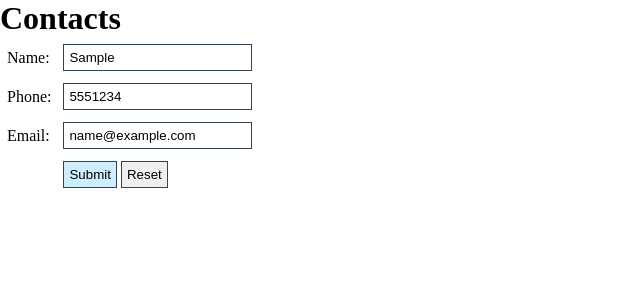
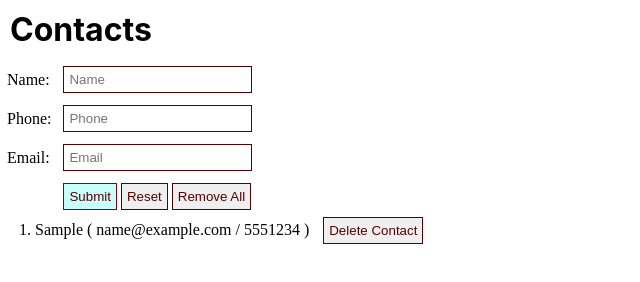
Before and after one commit to SaMaSaLa/contacts, a plain HTML site: page index.html in a window 1280 px wide. Both pictures are taken after typing "Sample", "5551234", "name@example.com" into the empty fields and a click on the input "Submit". Shown: the whole page, without its empty margins (0-640 px from the left). Drawn offline with Linux system fonts and the light colour scheme.

Commit message:
Added contacts

```diff
--- a/index.html
+++ b/index.html
@@ -57,12 +57,14 @@
             <td>
               <input type="submit" value="Submit" id="submit" />
               <input type="reset" value="Reset" />
+              <input type="button" value="Remove All" id="remove-all" />
             </td>
           </tr>
         </tbody>
       </table>
     </form>
     <div id="error"></div>
+    <div id="contacts"></div>
     <script src="scripts.js"></script>
   </body>
 </html>
--- a/scripts.js
+++ b/scripts.js
@@ -2,6 +2,76 @@ const conFormEl = document.getElementById("contact-form");
 const nameEl = document.getElementById("name");
 const emailEl = document.getElementById("email");
 const phoneEl = document.getElementById("phone");
+
+// Functions for local storage
+const getContactsFromLocalStorage = () => {
+  const contactsString = localStorage.getItem("contacts");
+  const contacts = JSON.parse(contactsString);
+  if (contacts === null) {
+    return [];
+  } else {
+    return contacts;
+  }
+};
+
+const saveContactsInLocalStorage = (contacts) => {
+  localStorage.setItem("contacts", JSON.stringify(contacts));
+};
+
+const saveContactInLocalStorage = (contact) => {
+  const contacts = getContactsFromLocalStorage();
+  contacts.push(contact);
+  saveContactsInLocalStorage(contacts);
+};
+
+const removeAllContactsInLocalStorage = () => {
+  localStorage.clear();
+};
+
+const deleteContactInLocalStorage = (contactIndex) => {
+  const contacts = getContactsFromLocalStorage();
+  contacts.splice(contactIndex, 1);
+  saveContactsInLocalStorage(contacts);
+};
+
+// For Rendering
+const renderContactsFromLocalStorage = () => {
+  const contacts = getContactsFromLocalStorage();
+  // Empty contacts list
+  const contactsEl = document.getElementById("contacts");
+  contactsEl.innerText = "";
+
+  // Create OL element
+  const olEl = document.createElement("ol");
+  contactsEl.appendChild(olEl);
+
+  // Iterate on Contacts
+  for (let i = 0; i < contacts.length; i++) {
+    const contact = contacts[i];
+    // Add each contact
+    const liEl = document.createElement("li");
+    liEl.textContent = `
+    ${contact.name}
+    (
+      ${contact.email || "No Email"} /
+      ${contact.phone || "No Phone"}
+      )
+      `;
+
+    let deleteButton = document.createElement("button");
+    deleteButton.textContent = "Delete Contact";
+    deleteButton.setAttribute("data-index", i);
+    liEl.appendChild(deleteButton);
+
+    olEl.appendChild(liEl);
+  }
+
+  if (contacts.length === 0) {
+    const liEl = document.createElement("li");
+    liEl.textContent = `No contacts found.`;
+    olEl.appendChild(liEl);
+  }
+};
 
 const hideError = () => {
   const errorEl = document.getElementById("error");
@@ -25,8 +95,6 @@ const validateInput = (name, email, phone) => {
   }
 };
 
-
-
 conFormEl.addEventListener("submit", (e) => {
   // Stop submitting the form
   e.preventDefault();
@@ -43,8 +111,42 @@ conFormEl.addEventListener("submit", (e) => {
   }
 
   // Input is valid
-  console.log("Do next!");
+
+  // First save contact in local storage
+  saveContactInLocalStorage({
+    name,
+    email,
+    phone,
+  });
+
+  // Empty form
+  const form = document.getElementById("contact-form");
+  form.reset();
+
+  // Render contacts from local storage
+  renderContactsFromLocalStorage();
 });
+
+// Remove all
+(function () {
+  const removeAllButton = document.getElementById("remove-all");
+  removeAllButton.addEventListener("click", () => {
+    removeAllContactsInLocalStorage();
+    renderContactsFromLocalStorage();
+  });
+})();
 
 // Make sure to put the cursor in name element
 nameEl.focus();
+
+let contactsEl = document.getElementById("contacts");
+contactsEl.addEventListener("click", (e) => {
+  if (e.target.textContent === "Delete Contact") {
+    let dataIndex = e.target.getAttribute("data-index");
+    deleteContactInLocalStorage(dataIndex);
+    renderContactsFromLocalStorage();
+  }
+});
+
+// On the first load, make sure to render current contacts
+renderContactsFromLocalStorage();
--- a/styles.css
+++ b/styles.css
@@ -7,12 +7,21 @@ td {
   padding: 5px;
 }
 
-input {
+input,
+button {
   padding: 5px;
-  border: 1px solid #345;
+  border: 1px solid rgb(90, 0, 0);
+  color: rgb(90, 0, 0);
 }
-input:focus {
-  background-color: #cef;
+input:focus,
+button:focus {
+  background-color: rgb(201, 255, 251);
+  border: 1px solid rgb(143, 0, 0);
+}
+
+button {
+  margin-bottom: 20px;
+  margin-left: 10px;
 }
 
 #error {
@@ -23,3 +32,14 @@ input:focus {
   border-radius: 10px;
   display: none;
 }
+
+#contacts ol li {
+  margin-bottom: 5px;
+  margin-left: 35px;
+}
+
+h1 {
+  font-family: -apple-system, BlinkMacSystemFont, "Segoe UI", Roboto, Oxygen,
+    Ubuntu, Cantarell, "Open Sans", "Helvetica Neue", sans-serif;
+  margin: 10px;
+}
```
